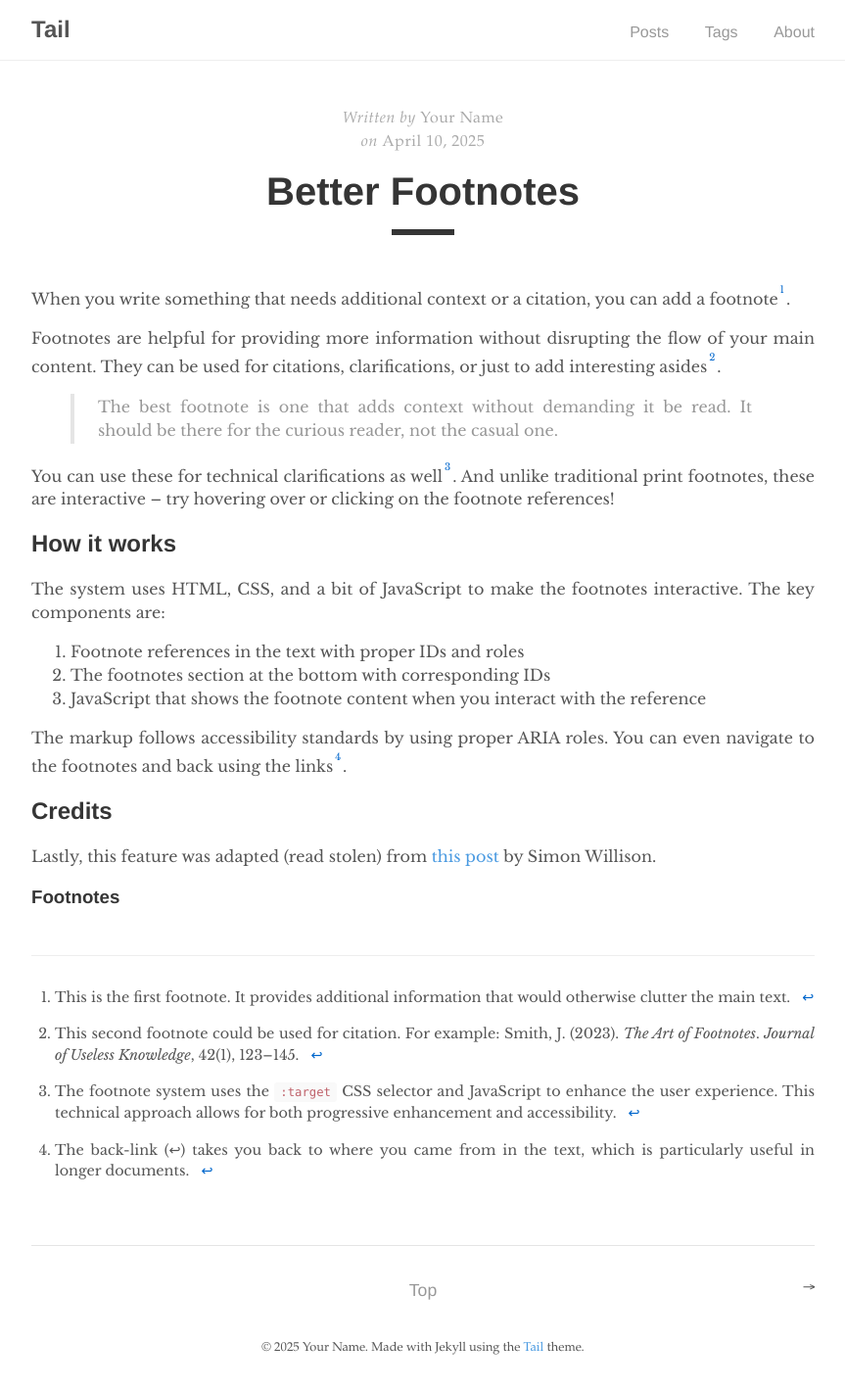
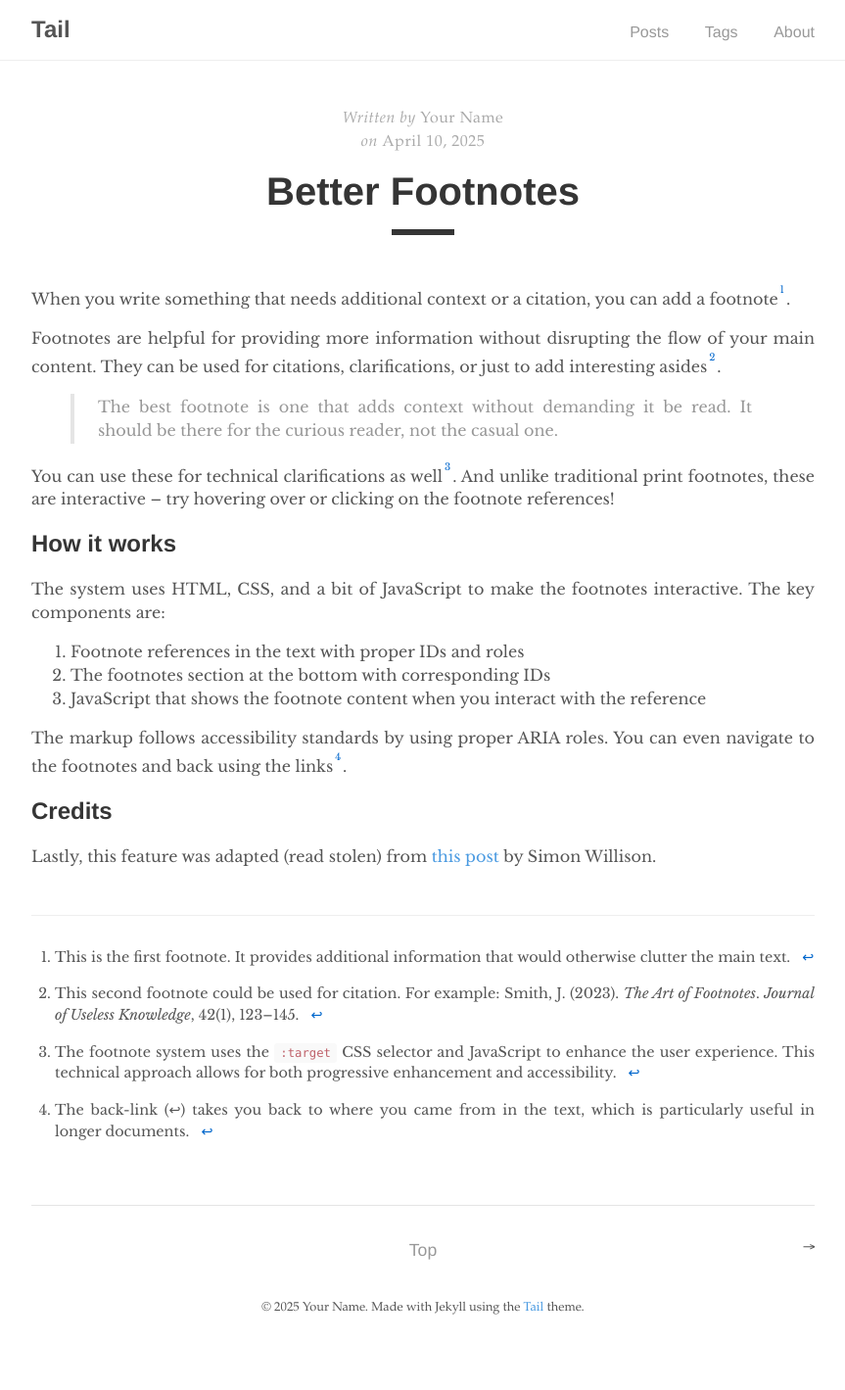
Before and after one commit to jitinnair1/tail, a Jekyll site: the page built from _posts/footnotes.md, in a window 1280 px wide. Shown: the whole page at 98% size, without its empty margins (208-1071 px from the left). Built offline with Jekyll 4.4.1, drawn with Linux system fonts in a browser that asks for light colours; after the commit the page ends 1378 px from its top, so only the background shows below that.

Commit message:
remove footnotes section

```diff
--- a/_posts/footnotes.md
+++ b/_posts/footnotes.md
@@ -27,8 +27,6 @@ The markup follows accessibility standards by using proper ARIA roles. You can e
 Lastly, this feature was adapted (read stolen) from [this post](https://tools.simonwillison.net/footnotes-experiment#fnref:technical) by Simon Willison.
 
 
-### Footnotes
-
 [^1]: This is the first footnote. It provides additional information that would otherwise clutter the main text.
 
 [^2]: This second footnote could be used for citation. For example: Smith, J. (2023). *The Art of Footnotes*. *Journal of Useless Knowledge*, 42(1), 123–145.
```
